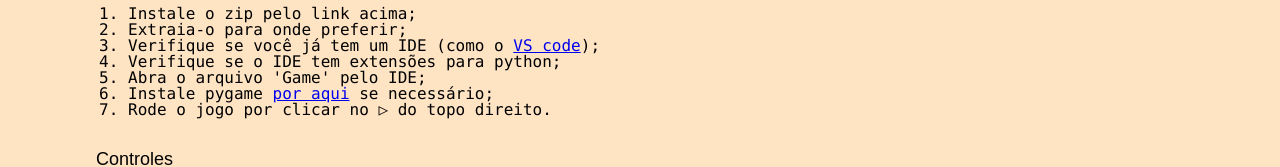
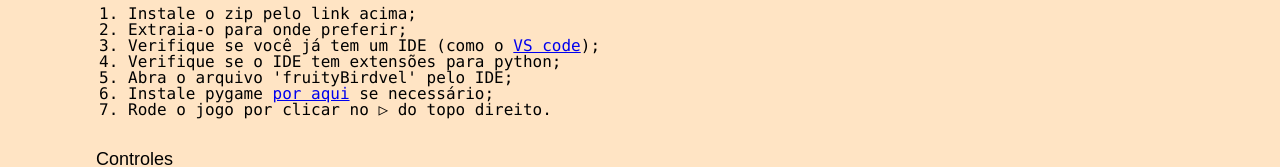
Before and after one commit to Juliakp1/juliakp1.github.io, a plain HTML site: page index.html in a window 1280 px wide. Shown: the part 1731-1898 px from the top of the page. Drawn offline with Linux system fonts and the light colour scheme.

Commit message:
Update index.html

```diff
--- a/index.html
+++ b/index.html
@@ -107,7 +107,7 @@
                         <li> Extraia-o para onde preferir; </li>
                         <li> Verifique se você já tem um IDE (como o <a href = 'https://code.visualstudio.com/Download'> VS code</a>); </li>
                         <li> Verifique se o IDE tem extensões para python; </li>
-                        <li> Abra o arquivo 'Game' pelo IDE; </li>
+                        <li> Abra o arquivo 'fruityBirdvel' pelo IDE; </li>
                         <li> Instale pygame  <a href = 'https://www.pygame.org/wiki/GettingStarted'> por aqui</a> se necessário; </li>
                         <li> Rode o jogo por clicar no ▷ do topo direito. </li>
                     </ol>
```
